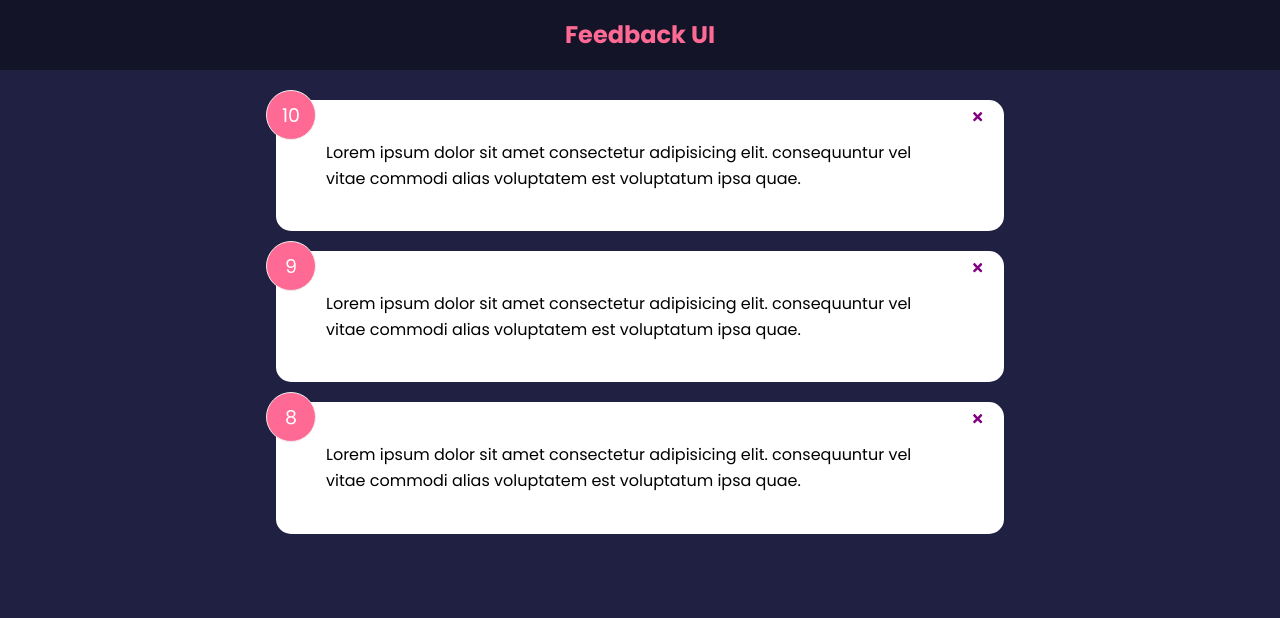
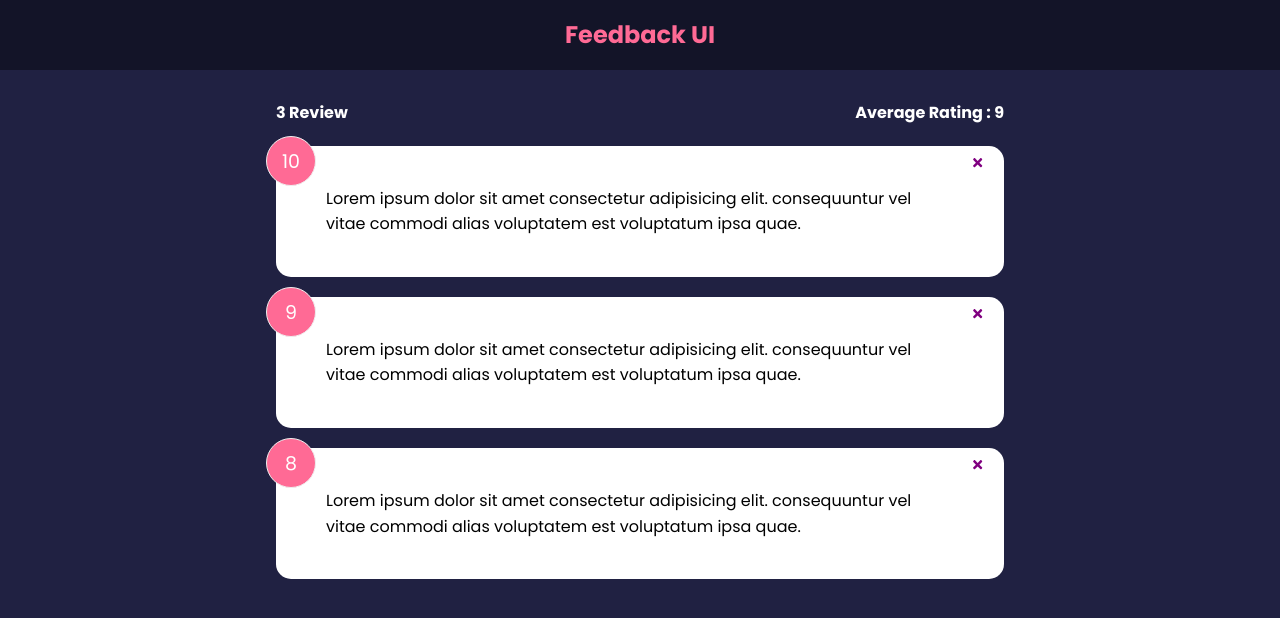
Before and after one commit to devrahul93/React-FrontToBack, a React (Create React App) app in the folder feedback-app/: page / in a window 1280 px wide. Shown: the top 618 px of the page. Built offline with nearby package versions, Linux system fonts and the light colour scheme.

Commit message:
Stat component and reactivity

```diff
--- a/feedback-app/src/App.js
+++ b/feedback-app/src/App.js
@@ -3,6 +3,7 @@ import './index.css'
 import Header from './components/Header'
 import FeedbackData from './data/FeedBackData'
 import FeedBackList from './components/FeedbackList'
+import Stats from './components/FeedBackStats'
 
 const App = () => {
   const [feedBack, setFeedBack] = useState(FeedbackData)
@@ -17,6 +18,7 @@ const App = () => {
       <>
         <Header />
         <div className="container">
+          <Stats feedBack={feedBack} />
           <FeedBackList feedBack={feedBack} handleDelete={deleteFeedback} />
         </div>
       </>
--- /dev/null
+++ b/feedback-app/src/components/FeedBackStats.jsx
@@ -0,0 +1,23 @@
+import PropTypes from 'prop-types'
+const Stats = ({ feedBack }) => {
+  //calculate rating avg
+  let average =
+    feedBack.reduce((acc, cur) => {
+      return acc + cur.rating
+    }, 0) / feedBack.length
+
+  //just one decimal to average and remove 0
+  average = average.toFixed(1).replace(/[.,]0$/, '')
+
+  return (
+    <div className="feedback-stats">
+      <h4>{feedBack.length} Review</h4>
+      <h4>Average Rating : {isNaN(average) ? 0 : average}</h4>
+    </div>
+  )
+}
+Stats.propTypes = {
+  feedBack: PropTypes.array.isRequired,
+}
+
+export default Stats
```
